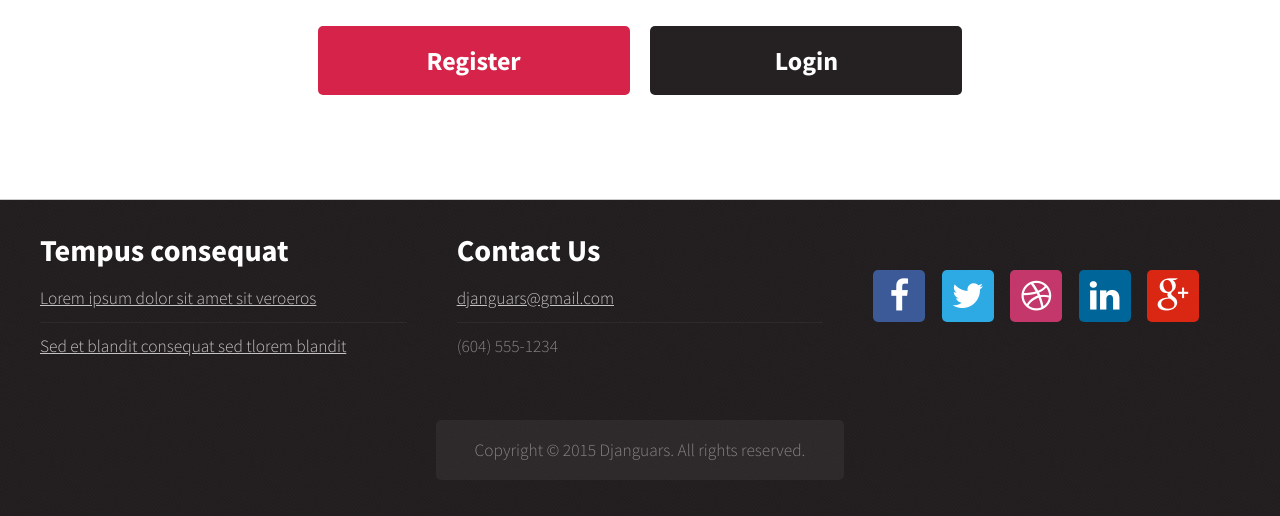
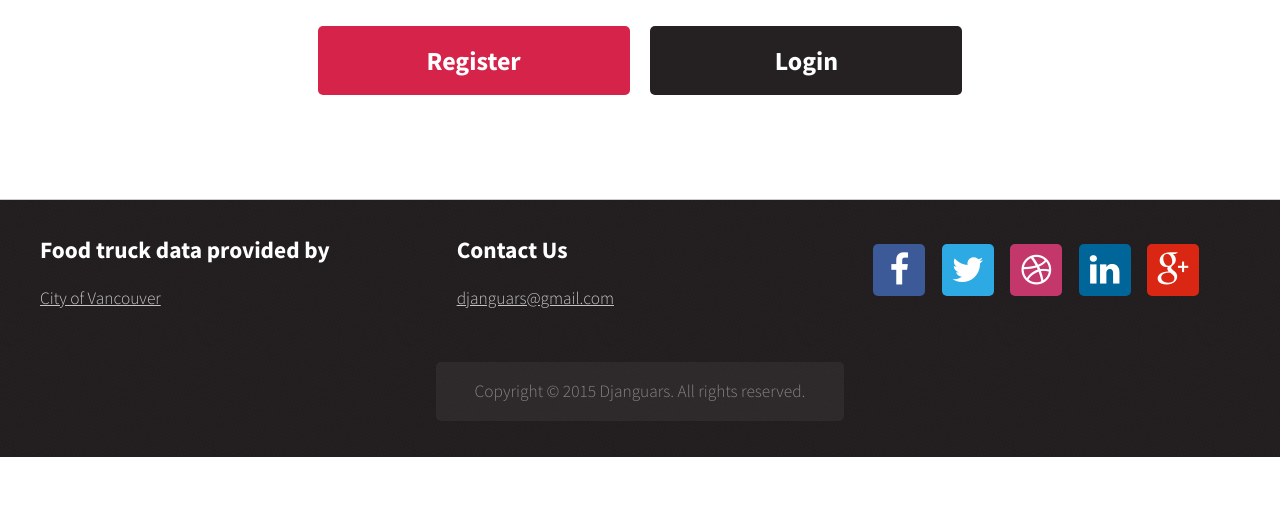
Before and after one commit to stevenh0/Steven-Huang, a Django app: page /mealsOnWheels/ in a window 1280 px wide. Shown: the part 1262-1778 px from the top of the page. After the commit the page ends 1719 px from the top, so only its background shows below. Run offline with Django 3.2, Linux system fonts and the light colour scheme; parts of the project's set-up code (start-up, migrations or seed data) failed here and were passed over.

Commit message:
Finalized footer credits and styling

```diff
--- a/mysite/mealsOnWheels/static/mealsOnWheels/css/main.css
+++ b/mysite/mealsOnWheels/static/mealsOnWheels/css/main.css
@@ -429,6 +429,10 @@
 
         #map-row, #map-tooltip-row {
             padding: 20px 0 0 10px !important;
+        }
+
+        #footer-row {
+        	padding-top: 40px;
         }
 
 		.row {
@@ -1880,7 +1884,7 @@
 				}
 
 			ul.social {
-				margin: 2em 0 0.5em 0;
+				margin: 0.5em 0 0.5em 0;
 			}
 
 				ul.social li {
--- a/mysite/mealsOnWheels/templates/mealsOnWheels/index.html
+++ b/mysite/mealsOnWheels/templates/mealsOnWheels/index.html
@@ -108,22 +108,20 @@
 							<div class="4u 12u(mobile)">
 								<section>
 									<header>
-										<h2>Tempus consequat</h2>
+										<h3>Food truck data provided by</h3>
 									</header>
 									<ul class="divided">
-										<li><a href="#">Lorem ipsum dolor sit amet sit veroeros</a></li>
-										<li><a href="#">Sed et blandit consequat sed tlorem blandit</a></li>
+										<li><a href="http://data.vancouver.ca/">City of Vancouver</a></li>
 									</ul>
 								</section>
 							</div>
 							<div class="4u 12u(mobile)">
 								<section>
 									<header>
-										<h2>Contact Us</h2>
+										<h3>Contact Us</h3>
 									</header>
 									<ul class="divided">
 										<li><a href="mailto:djanguars@gmail.com" target="_top">djanguars@gmail.com</a></li>
-										<li>(604) 555-1234</li>
 									</ul>
 								</section>
 							</div>
@@ -140,7 +138,7 @@
 							</div>
 						</div>
 						<div class="row">
-							<div class="12u">
+							<div id="footer-row" class="12u">
 
 								<!-- Copyright -->
 									<div id="copyright">
```
Also changed, not shown: mysite/mealsOnWheels/templates/mealsOnWheels/login.html (+4 -6 lines), mysite/mealsOnWheels/templates/mealsOnWheels/register.html (+4 -6 lines), mysite/mealsOnWheels/templates/mealsOnWheels/registration_confirm.html (+4 -6 lines), mysite/mealsOnWheels/templates/mealsOnWheels/registration_step1.html (+4 -6 lines).
